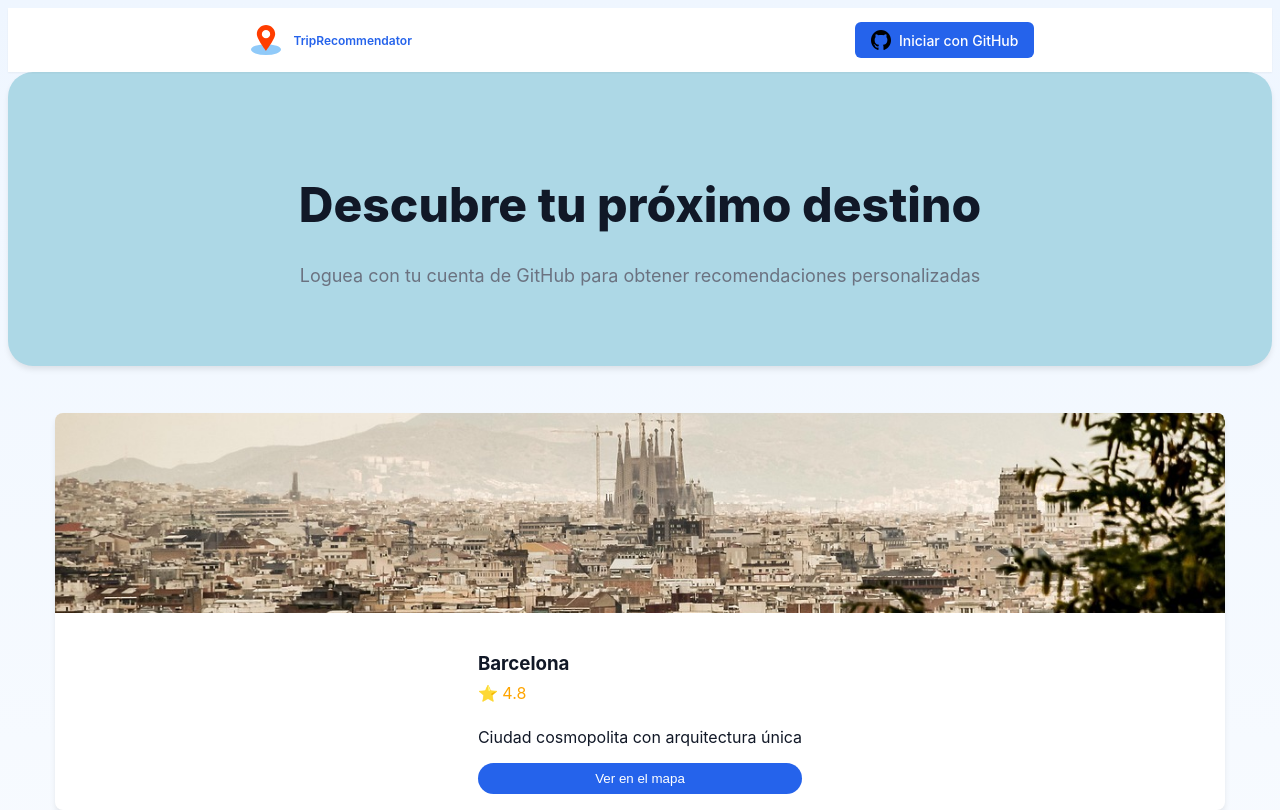
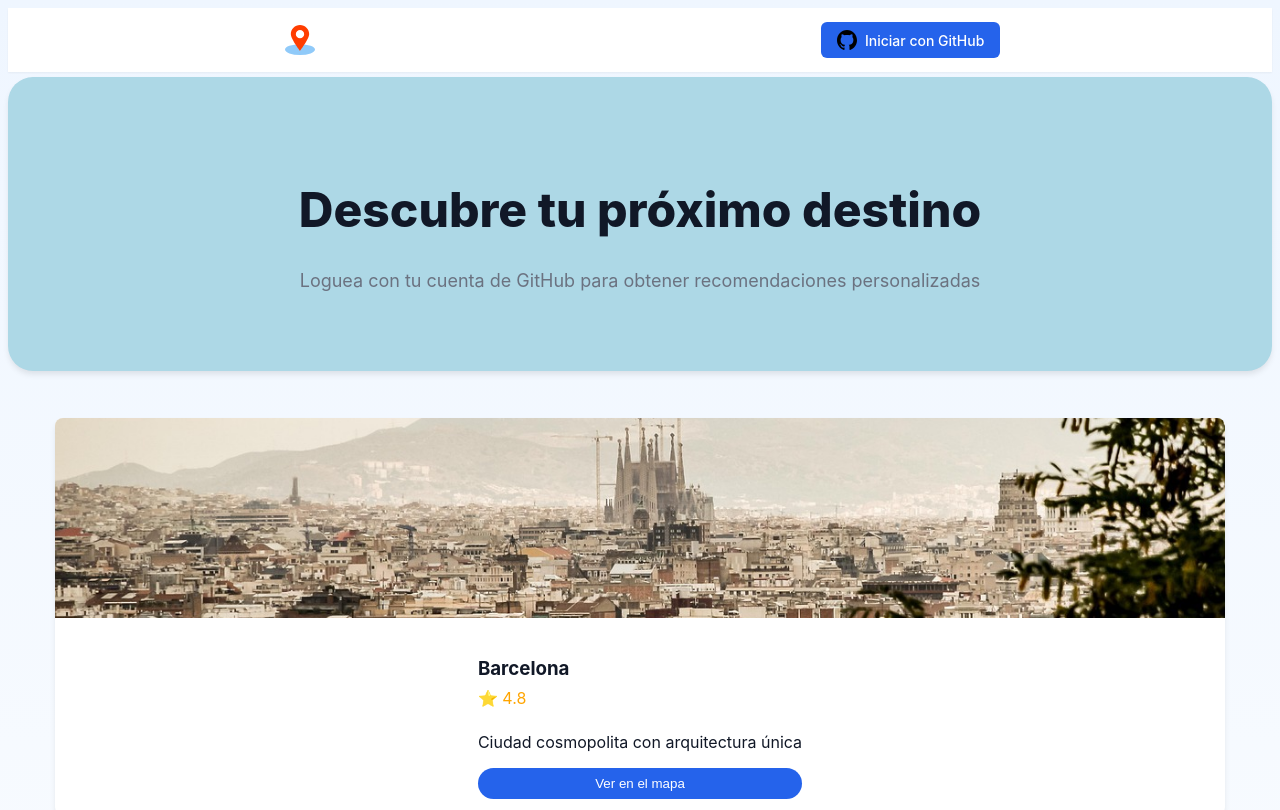
Before and after one commit to Nol3/TripRecommendator, a website: page ex00/public/index.html in a window 1280 px wide. Shown: the top 810 px of the page. Drawn offline with nearby package versions, Linux system fonts and the light colour scheme; no server answers.

Commit message:
small visual changes

```diff
--- a/ex00/public/index.html
+++ b/ex00/public/index.html
@@ -13,7 +13,7 @@
         <nav role="navigation" aria-label="Navegación principal">
             <div class="logo">
                 <img src="assets/logo.svg" alt="TripRecommendator Logo" width="40" height="40">
-                <span>TripRecommendator</span>
+                <span class="logo-text">TripRecommendator</span>
             </div>
             <div class="nav-links">
                 <a href="/api/auth/github" class="btn btn-secondary">
--- a/ex00/public/styles.css
+++ b/ex00/public/styles.css
@@ -43,8 +43,9 @@ nav {
     justify-content: space-around;
     align-items: center;
     max-width: 1280px;
-    margin: 0 auto;
+    margin: 5px;
     padding: 0 1rem;
+    border-radius: 25px;
 }
 
 .logo {
@@ -53,7 +54,7 @@ nav {
     gap: 0.5rem;
     color: var(--primary-color);
     font-weight: 600;
-    font-size: 0.75rem;
+    font-size: 1rem;
 }
 
 .nav-links {
@@ -375,6 +376,12 @@ input:focus {
     }
 }
 
+@media (min-width: 425px) {
+    .logo-text {
+        display: none;
+    }
+}
+
 .loading-indicator {
     text-align: center;
     padding: 2rem;
```
